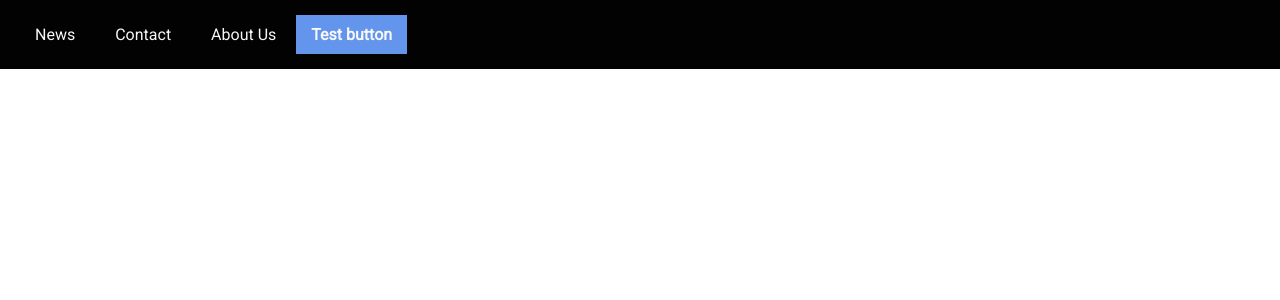
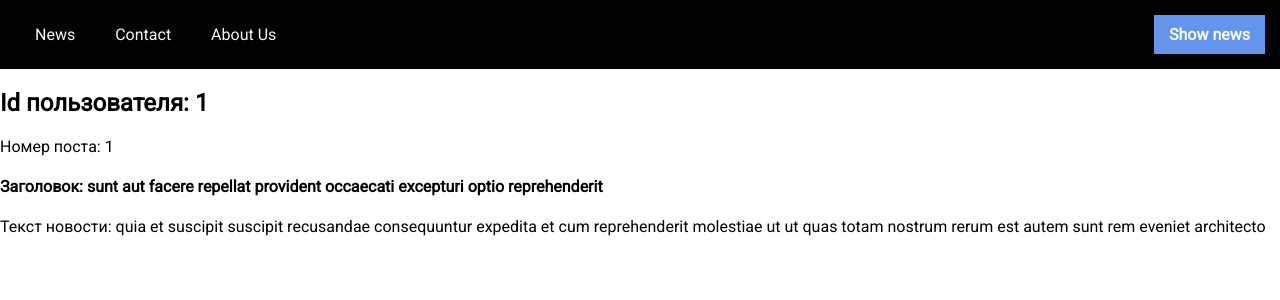
Before and after one commit to Bjornoya/blog, a React (Create React App) app: page / in a window 1280 px wide. Shown: the top 300 px of the page. Built offline with nearby package versions, Linux system fonts and the light colour scheme.

Commit message:
Created Post component

```diff
--- a/src/App.js
+++ b/src/App.js
@@ -1,11 +1,20 @@
 import React from 'react';
 import style from './App.module.scss';
 import Header from "./components/Header/Header";
+import Post from "./components/Post/Post";
+
+const posts = {
+    userId: 1,
+    id: 1,
+    title: "sunt aut facere repellat provident occaecati excepturi optio reprehenderit",
+    body: "quia et suscipit\nsuscipit recusandae consequuntur expedita et cum\nreprehenderit molestiae ut ut quas totam\nnostrum rerum est autem sunt rem eveniet architecto"
+    };
 
 function App() {
   return (
     <div>
-      <Header/>
+      <Header />
+      <Post {...posts} />
     </div>
   );
 }
--- a/src/components/Header/Header.js
+++ b/src/components/Header/Header.js
@@ -9,8 +9,8 @@ const Header = () => {
                 <div className={style.menuItem} data-test="menuItem">News</div>
                 <div className={style.menuItem} data-test="menuItem">Contact</div>
                 <div className={style.menuItem} data-test="menuItem">About Us</div>
-                <Button children="Test button" />
             </nav>
+            <Button children="Show news" />
         </header>
     );
 };
--- /dev/null
+++ b/src/components/Post/Post.js
@@ -0,0 +1,26 @@
+import React from 'react';
+import PropTypes from 'prop-types';
+
+const Post = ({ userId, id, title, body }) => {
+    if (userId && id && title && body) {
+        return (
+            <div data-test="post">
+                <h2>Id пользователя: {userId}</h2>
+                <p data-test="postId">Номер поста: {id}</p>
+                <h4>Заголовок: {title}</h4>
+                <p>Текст новости: {body}</p>
+            </div>
+        );
+    } else {
+        return null;
+    }
+};
+
+Post.propTypes = {
+    userId: PropTypes.number,
+    id: PropTypes.number,
+    title: PropTypes.string,
+    body: PropTypes.string,
+};
+
+export default Post;
```
Also changed, not shown: src/components/Post/Post.module.scss (added), 1 other file (tests, documents, lock files or other folders).
